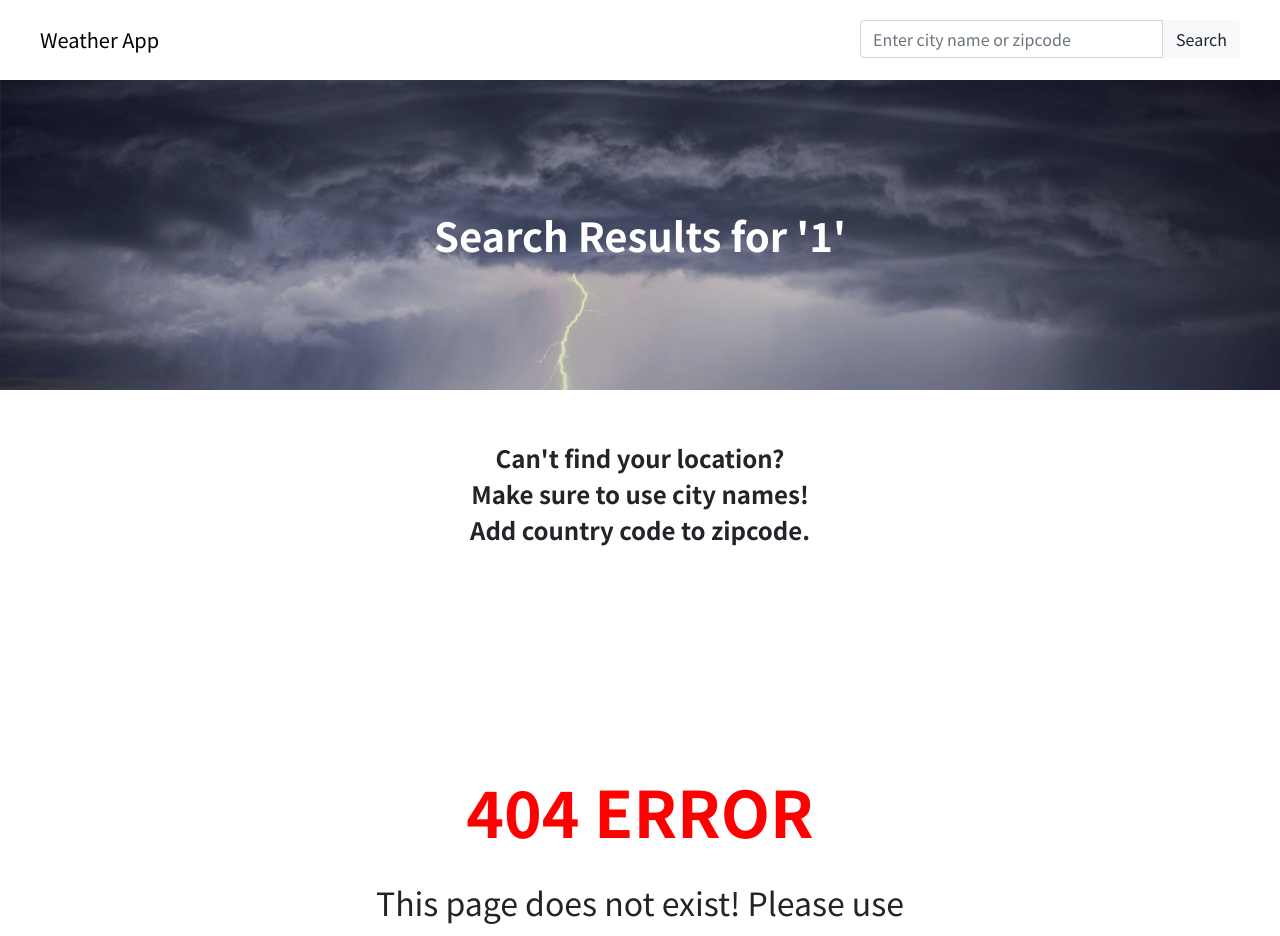
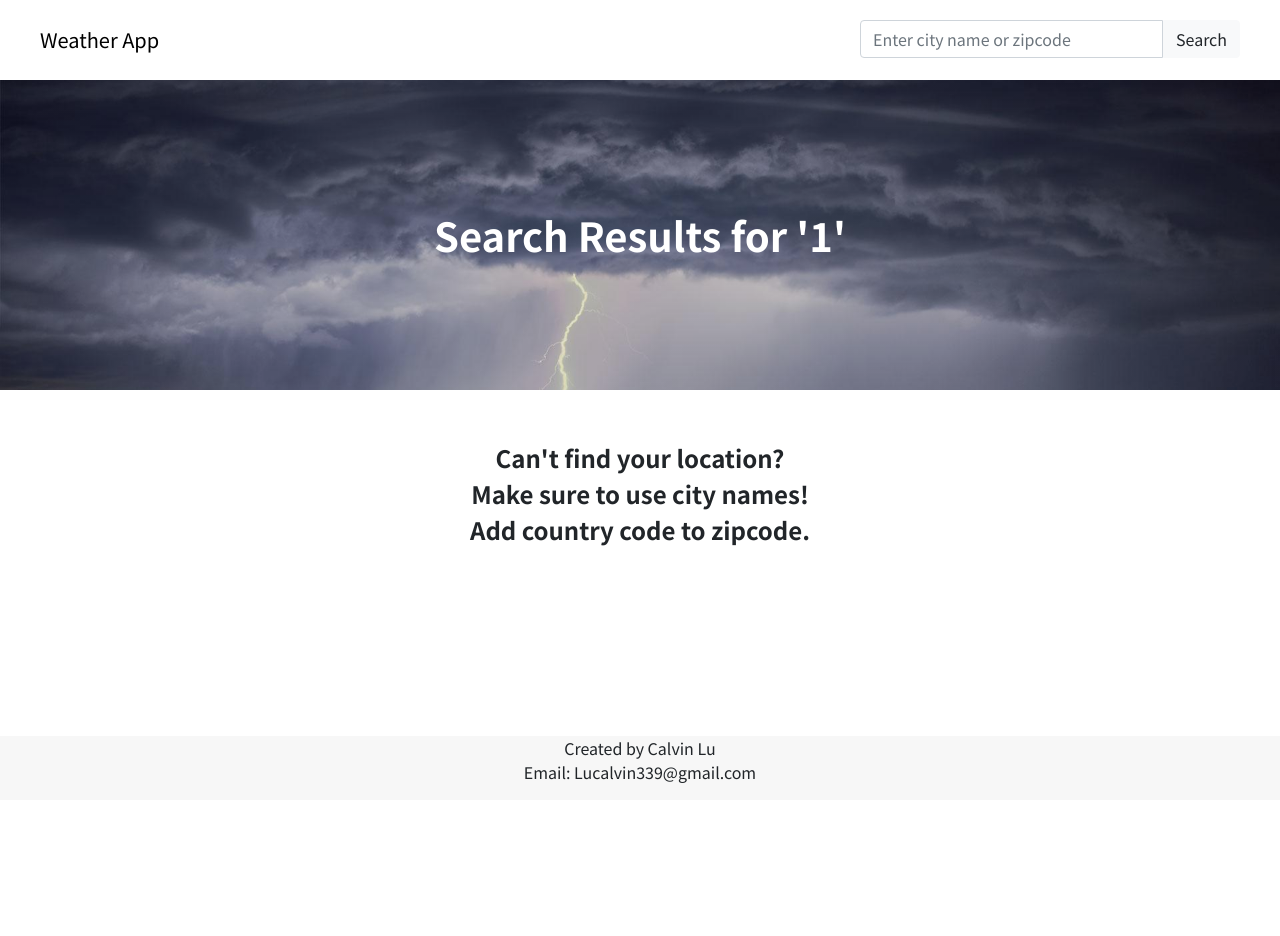
Before and after one commit to calvinlu3/weather-app, a React (Create React App) app: page /search/1 in a window 1280 px wide. Shown: the top 936 px of the page. After the commit the page ends 800 px from the top, so only its background shows below. Built offline with nearby package versions, Linux system fonts and the light colour scheme; no server answers; the HTML template or start-up script is replaced by a standard one.

Commit message:
Fixed bad enpoint route appearing in valid pages

```diff
--- a/src/App.js
+++ b/src/App.js
@@ -20,9 +20,9 @@ const App = () => {
               path='/weather/location=:lat,:long'
               component={ForcastPage}
             />
-            <Route component={BadRoute} />
             <Footer></Footer>
           </>
+          <Route component={BadRoute} />
         </Switch>
       </Router>
     </div>
```
